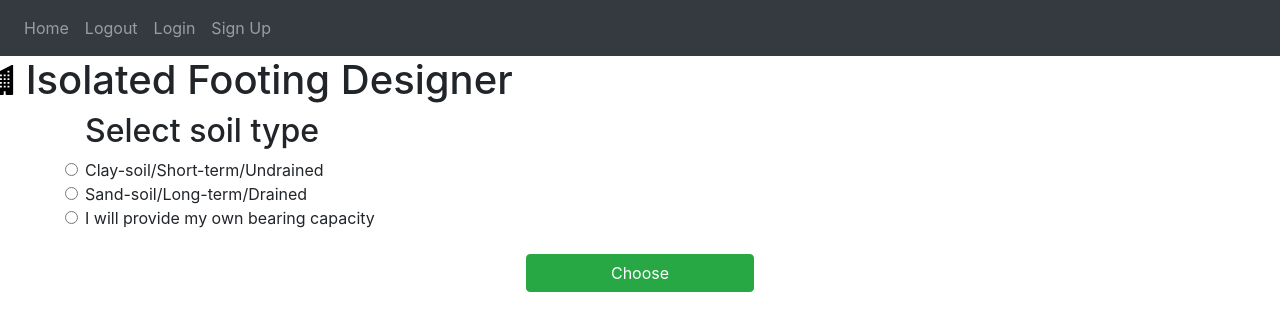
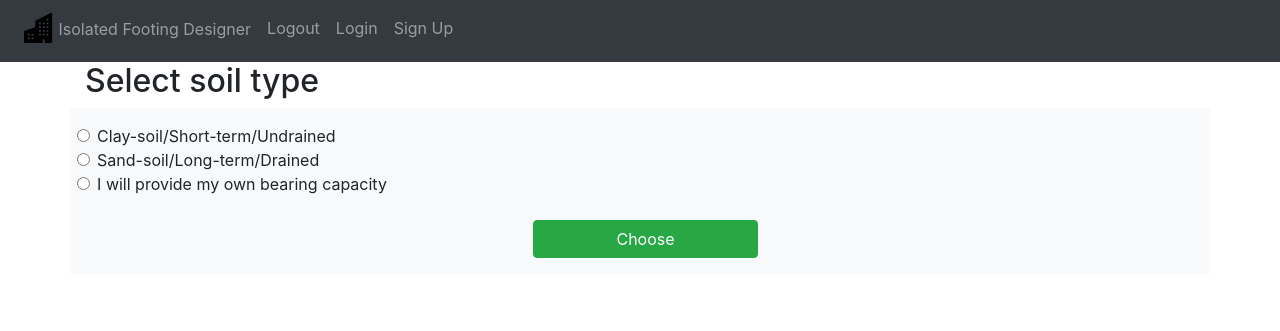
Before and after one commit to GideonAmhaG/portfolio_project, a Flask app: page / in a window 1280 px wide. Shown: the top 331 px of that part. Run offline with Flask 3, Linux system fonts and the light colour scheme; the page is wider than the window, and the part outside it is not shown; some libraries are stand-ins or nearby versions.

Commit message:
more Bootsrap

```diff
--- a/templates/base.html
+++ b/templates/base.html
@@ -28,20 +28,17 @@
 		</button>
 		<div class="collapse navbar-collapse" id="navbar">
 			<div class="navbar-nav">
-				<a class="nav-item nav-link" id="home" href="/">Home</a>
-				<a class="nav-item nav-link" id="logout" href="/logout">Logout</a>
+				<a class="nav-item nav-link" id="home" href="/"><img src="../static/buildings-fill.svg" alt="Bootstrap" width="30" height="30" style="position: relative; top: -3px;">  Isolated Footing Designer</a>
+				<a class="nav-item nav-link" align="end" id="logout" href="/logout">Logout</a>
 				<a class="nav-item nav-link" id="login" href="/login">Login</a>
 				<a class="nav-item nav-link" id="signUp" href="/sign-up">Sign Up</a>
 			</div>
 		</div>
 	</nav>
-	<div class="row">
-		<h1 class="text-center"><img src="../static/buildings-fill.svg" alt="Bootstrap" width="30" height="30" color="blue" style="position: relative; top: -3px;"> Isolated Footing Designer</h1>
-	</div>
 	<div class="container">
 		<h2>{% block header %} {% endblock %}</h2>
 	</div>
-	<div class="container">{% block content %} {% endblock %}</div>
+	<div class="container rounded bg-light p-3">{% block content %} {% endblock %}</div>
 	<script
 	src="https://code.jquery.com/jquery-3.2.1.slim.min.js"
 	integrity="sha384-KJ3o2DKtIkvYIK3UENzmM7KCkRr/rE9/Qpg6aAZGJwFDMVNA/GpGFF93hXpG5KkN"
--- a/templates/index.html
+++ b/templates/index.html
@@ -2,7 +2,7 @@
 {% block title %}Home{% endblock %}
 {% block header %}Select soil type{% endblock %}
 {% block content %}
-<div class="row">
+<div class="row" style="padding-left: 1%;">
 	<div class="col">
 		<form action="/inputs" method="post">
 			<input class="form-check-input" type="radio" name="option" value="clay"> Clay-soil/Short-term/Undrained<br>
```
